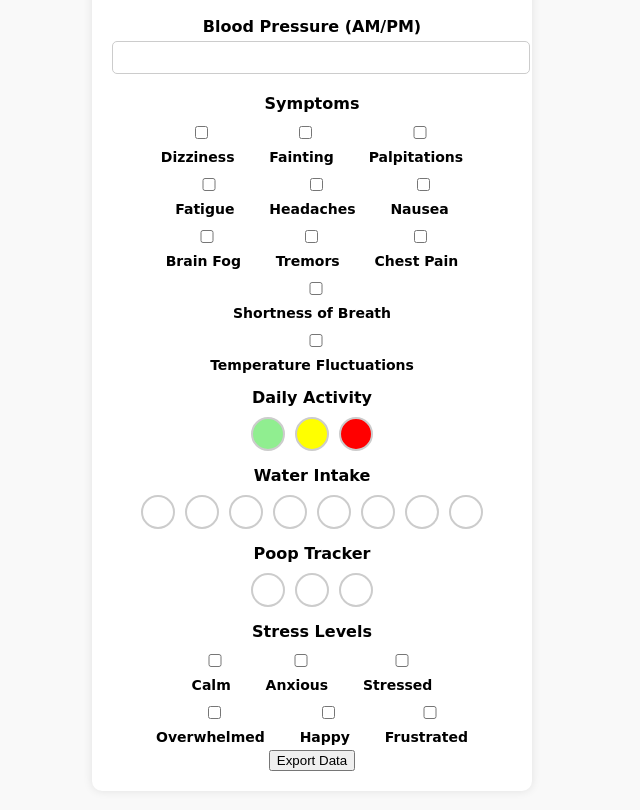
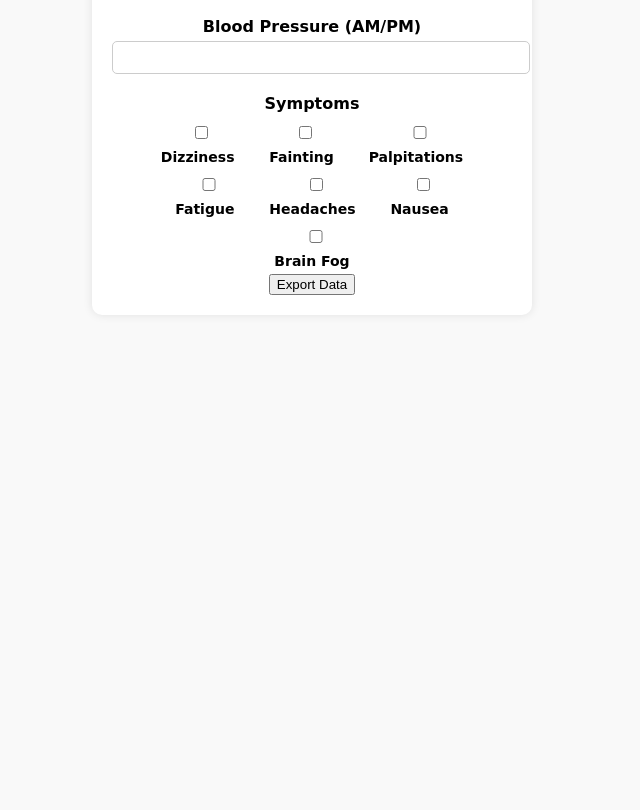
Before and after one commit to ketchup4dummies/health-tracker, a plain HTML site: page index.html in a window 1280 px wide. Shown: the part 168-978 px from the top of the page, without its empty margins (328-968 px from the left). After the commit the page ends 800 px from the top, so only its background shows below. Drawn offline with Linux system fonts and the light colour scheme; a web font is replaced by a local one.

Commit message:
Update index.html

```diff
--- a/index.html
+++ b/index.html
@@ -66,40 +66,13 @@
 
             <label>Symptoms</label>
             <div class="checkbox-group">
-                <label><input type="checkbox"> Dizziness</label>
-                <label><input type="checkbox"> Fainting</label>
-                <label><input type="checkbox"> Palpitations</label>
-                <label><input type="checkbox"> Fatigue</label>
-                <label><input type="checkbox"> Headaches</label>
-                <label><input type="checkbox"> Nausea</label>
-                <label><input type="checkbox"> Brain Fog</label>
-                <label><input type="checkbox"> Tremors</label>
-                <label><input type="checkbox"> Chest Pain</label>
-                <label><input type="checkbox"> Shortness of Breath</label>
-                <label><input type="checkbox"> Temperature Fluctuations</label>
-            </div>
-
-            <label>Daily Activity</label>
-            <div class="circle-group">
-                <div class="circle low" onclick="selectCircle(this, 'activity')"></div>
-                <div class="circle moderate" onclick="selectCircle(this, 'activity')"></div>
-                <div class="circle high" onclick="selectCircle(this, 'activity')"></div>
-            </div>
-
-            <label>Water Intake</label>
-            <div class="circle-group" id="waterTracker"></div>
-
-            <label>Poop Tracker</label>
-            <div class="circle-group" id="poopTracker"></div>
-
-            <label>Stress Levels</label>
-            <div class="checkbox-group">
-                <label><input type="checkbox"> Calm</label>
-                <label><input type="checkbox"> Anxious</label>
-                <label><input type="checkbox"> Stressed</label>
-                <label><input type="checkbox"> Overwhelmed</label>
-                <label><input type="checkbox"> Happy</label>
-                <label><input type="checkbox"> Frustrated</label>
+                <label><input type="checkbox" name="symptoms" value="Dizziness"> Dizziness</label>
+                <label><input type="checkbox" name="symptoms" value="Fainting"> Fainting</label>
+                <label><input type="checkbox" name="symptoms" value="Palpitations"> Palpitations</label>
+                <label><input type="checkbox" name="symptoms" value="Fatigue"> Fatigue</label>
+                <label><input type="checkbox" name="symptoms" value="Headaches"> Headaches</label>
+                <label><input type="checkbox" name="symptoms" value="Nausea"> Nausea</label>
+                <label><input type="checkbox" name="symptoms" value="Brain Fog"> Brain Fog</label>
             </div>
 
             <button type="button" onclick="exportData()">Export Data</button>
@@ -107,24 +80,25 @@
     </div>
 
     <script>
-        function selectCircle(element, group) {
-            let circles = document.querySelectorAll(`.${group}`);
-            circles.forEach(circle => circle.classList.remove('selected'));
-            element.classList.add('selected');
+        function exportData() {
+            let formData = {};
+            formData.heartRate = document.getElementById('heartRate').value;
+            formData.bp = document.getElementById('bp').value;
+
+            formData.symptoms = [];
+            document.querySelectorAll("input[name='symptoms']:checked").forEach(el => {
+                formData.symptoms.push(el.value);
+            });
+
+            let dataStr = JSON.stringify(formData, null, 2);
+            let blob = new Blob([dataStr], { type: "text/plain" });
+            let a = document.createElement("a");
+            a.href = URL.createObjectURL(blob);
+            a.download = "health_tracker_data.txt";
+            document.body.appendChild(a);
+            a.click();
+            document.body.removeChild(a);
         }
-
-        function createTracker(id, count) {
-            let tracker = document.getElementById(id);
-            for (let i = 0; i < count; i++) {
-                let circle = document.createElement('div');
-                circle.classList.add('circle');
-                circle.onclick = function() { this.classList.toggle('selected'); };
-                tracker.appendChild(circle);
-            }
-        }
-
-        createTracker('waterTracker', 8);
-        createTracker('poopTracker', 3);
     </script>
 </body>
 </html>
```
